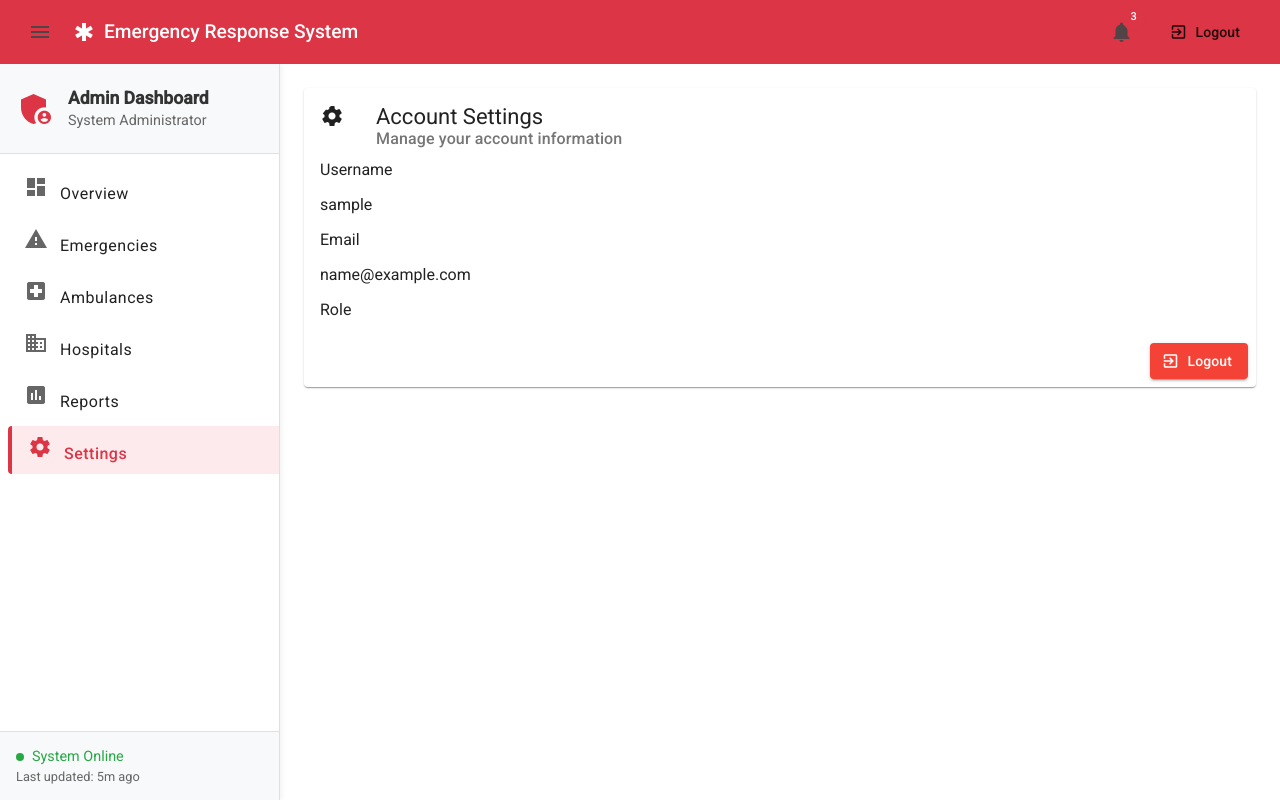
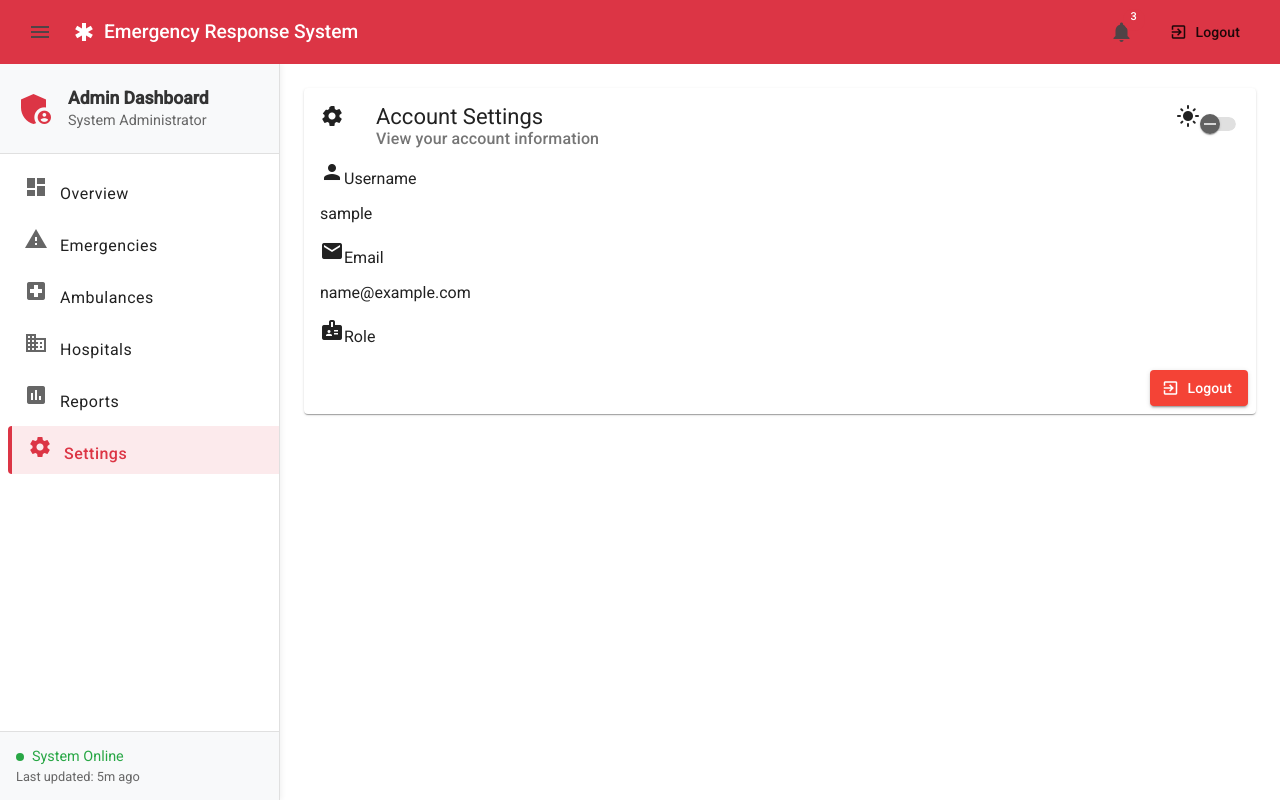
Before and after one commit to sa7tout/emergency-system, an Angular app: page /admin/settings in a window 1280 px wide. Built offline with nearby package versions, Linux system fonts and the light colour scheme; sample sign-in values are in the browser's storage.

Commit message:
added settings component

```diff
--- /dev/null
+++ b/src/app/core/services/theme.service.ts
@@ -0,0 +1,21 @@
+import { Injectable } from '@angular/core';
+import { BehaviorSubject } from 'rxjs';
+
+@Injectable({
+  providedIn: 'root'
+})
+export class ThemeService {
+  private isDarkTheme = new BehaviorSubject<boolean>(localStorage.getItem('theme') === 'dark');
+
+  isDarkTheme$ = this.isDarkTheme.asObservable();
+
+  setTheme(theme: string) {
+    localStorage.setItem('theme', theme);
+    document.body.classList.toggle('dark-theme', theme === 'dark');
+    this.isDarkTheme.next(theme === 'dark');
+  }
+
+  getCurrentTheme() {
+    return localStorage.getItem('theme') || 'light';
+  }
+}
--- a/src/app/features/auth/dashboard/dashboard.component.ts
+++ b/src/app/features/auth/dashboard/dashboard.component.ts
@@ -9,6 +9,7 @@ import { MatButtonModule } from '@angular/material/button';
 import { MatBadgeModule } from '@angular/material/badge';
 import { MatMenuModule } from '@angular/material/menu';
 import { AuthService } from '../../../core/services/auth.service';
+import { ThemeService } from '../../../core/services/theme.service';
 import { Router } from '@angular/router';
 
 @Component({
@@ -271,8 +272,13 @@ import { Router } from '@angular/router';
 export class DashboardComponent {
   constructor(
     private authService: AuthService,
-    private router: Router
-  ) {}
+    private router: Router,
+    private themeService: ThemeService
+  ){
+    this.themeService.isDarkTheme$.subscribe(isDark => {
+        document.body.classList.toggle('dark-theme', isDark);
+      });
+    }
 
   logout() {
     this.authService.logout();
--- a/src/app/features/settings/settings.component.ts
+++ b/src/app/features/settings/settings.component.ts
@@ -3,35 +3,57 @@ import { CommonModule } from '@angular/common';
 import { MatCardModule } from '@angular/material/card';
 import { MatIconModule } from '@angular/material/icon';
 import { MatButtonModule } from '@angular/material/button';
+import { MatSlideToggleModule } from '@angular/material/slide-toggle';
 import { Router } from '@angular/router';
 import { AuthService } from '../../core/services/auth.service';
+import { ThemeService } from '../../core/services/theme.service';
 
 @Component({
  selector: 'app-settings',
  standalone: true,
- imports: [CommonModule, MatCardModule, MatIconModule, MatButtonModule],
+ imports: [CommonModule, MatCardModule, MatIconModule, MatButtonModule, MatSlideToggleModule],
  template: `
    <div class="p-6">
      <mat-card class="max-w-lg mx-auto">
        <mat-card-header>
          <mat-icon mat-card-avatar>settings</mat-icon>
          <mat-card-title>Account Settings</mat-card-title>
-         <mat-card-subtitle>Manage your account information</mat-card-subtitle>
+         <mat-card-subtitle>View your account information</mat-card-subtitle>
+         <div class="flex-spacer"></div>
+         <div class="flex items-center gap-3">
+             <mat-icon class="text-gray-500">{{ isDarkMode ? 'dark_mode' : 'light_mode' }}</mat-icon>
+             <mat-slide-toggle
+               [checked]="isDarkMode"
+               (change)="toggleTheme()"
+               color="primary">
+             </mat-slide-toggle>
+           </div>
        </mat-card-header>
 
        <mat-card-content class="p-4">
-         <div class="space-y-4">
-           <div>
-             <label class="text-gray-600">Username</label>
-             <p class="text-lg font-medium">{{userInfo?.username}}</p>
+         <div class="grid gap-6">
+           <div class="info-box p-4 bg-gray-50 rounded-lg hover:shadow-md transition-all">
+             <div class="flex items-center gap-3 mb-2">
+               <mat-icon class="text-gray-500">person</mat-icon>
+               <label class="text-gray-600 font-medium">Username</label>
+             </div>
+             <p class="text-lg font-medium pl-9">{{userInfo?.username}}</p>
            </div>
-           <div>
-             <label class="text-gray-600">Email</label>
-             <p class="text-lg font-medium">{{userInfo?.email}}</p>
+
+           <div class="info-box p-4 bg-gray-50 rounded-lg hover:shadow-md transition-all">
+             <div class="flex items-center gap-3 mb-2">
+               <mat-icon class="text-gray-500">email</mat-icon>
+               <label class="text-gray-600 font-medium">Email</label>
+             </div>
+             <p class="text-lg font-medium pl-9">{{userInfo?.email}}</p>
            </div>
-           <div>
-             <label class="text-gray-600">Role</label>
-             <p class="text-lg font-medium">{{userInfo?.roles?.join(', ')}}</p>
+
+           <div class="info-box p-4 bg-gray-50 rounded-lg hover:shadow-md transition-all">
+             <div class="flex items-center gap-3 mb-2">
+               <mat-icon class="text-gray-500">badge</mat-icon>
+               <label class="text-gray-600 font-medium">Role</label>
+             </div>
+             <p class="text-lg font-medium pl-9">{{userInfo?.roles?.join(', ')}}</p>
            </div>
          </div>
        </mat-card-content>
@@ -48,10 +70,12 @@ import { AuthService } from '../../core/services/auth.service';
 })
 export class SettingsComponent {
  userInfo: any;
+ isDarkMode = localStorage.getItem('theme') === 'dark';
 
  constructor(
    private authService: AuthService,
-   private router: Router
+   private router: Router,
+   private themeService: ThemeService
  ) {
    const userData = localStorage.getItem('user');
    if (userData) {
@@ -59,6 +83,11 @@ export class SettingsComponent {
    }
  }
 
+ toggleTheme(): void {
+   this.isDarkMode = !this.isDarkMode;
+   this.themeService.setTheme(this.isDarkMode ? 'dark' : 'light');
+ }
+
  logout(): void {
    this.authService.logout();
    this.router.navigate(['/login']);
--- a/src/styles.scss
+++ b/src/styles.scss
@@ -82,3 +82,44 @@ html, body {
    color: white;
  }
 }
+
+
+.dark-theme {
+  // Global
+  background-color: #1e1e1e;
+  color: #ffffff;
+
+  // Toolbar
+  .toolbar {
+    background-color: #1e1e1e !important;
+  }
+
+  // Sidenav & Content
+  .sidenav {
+    background-color: #2d2d2d !important;
+    border-color: #3d3d3d !important;
+  }
+
+  .sidenav-container {
+    background-color: #1e1e1e !important;
+  }
+
+  .content {
+    background-color: #1e1e1e !important;
+  }
+
+  // Cards and Elements
+  .mat-mdc-card {
+    background-color: #2d2d2d !important;
+    color: #ffffff !important;
+  }
+
+  .bg-gray-50 {
+    background-color: #333333 !important;
+  }
+
+  .text-gray-500,
+  .text-gray-600 {
+    color: #9e9e9e !important;
+  }
+}
```
